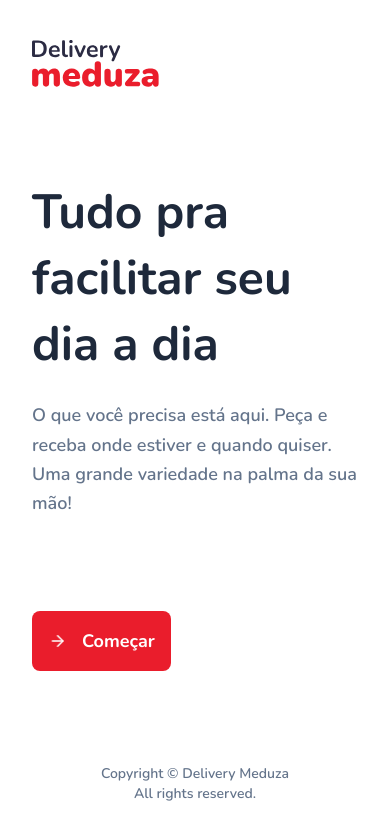
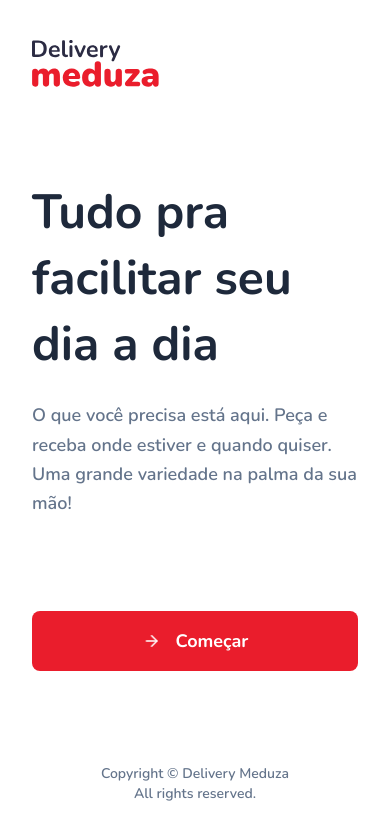
Before and after one commit to ruymon/delivery-meduza, a React (Vite) app: page / in a window 390 px wide. Shown: the top 840 px of the page. Built offline with nearby package versions, Linux system fonts and the light colour scheme; grey boxes are pictures that could not be loaded.

Commit message:
:lipstick: Splash Styles

```diff
--- a/src/pages/Splash/styles.module.css
+++ b/src/pages/Splash/styles.module.css
@@ -27,7 +27,7 @@
 }
 
 .button {
-  @apply flex p-4 font-bold gap-4 items-center justify-center bg-brand-red hover:brightness-90 transition text-white rounded-lg text-lg;
+  @apply flex p-4 w-full sm:w-fit font-bold gap-4 items-center justify-center bg-brand-red hover:brightness-90 transition text-white rounded-lg text-lg;
 }
 
 .button div {
```
